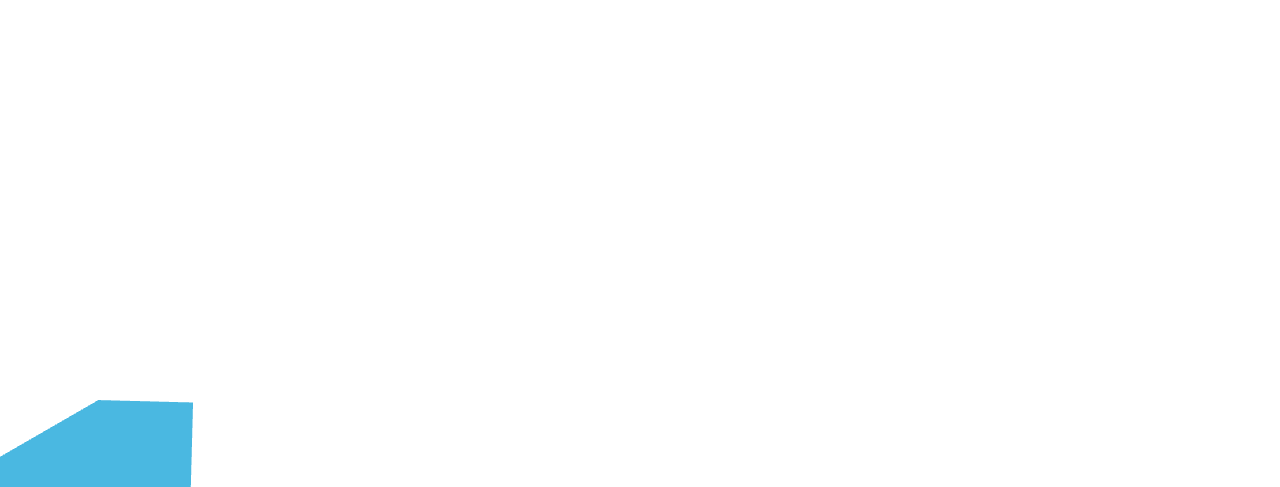
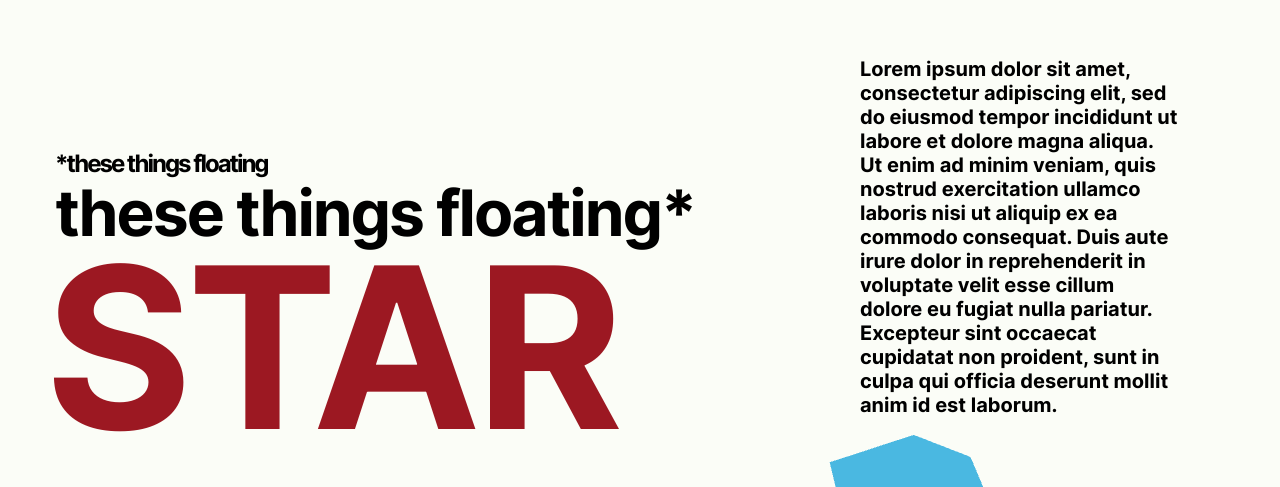
Before and after one commit to balraj-johal/ReactThreeFiber-Landing-Page, a React (Create React App) app in the folder fiber-landing-page/: page / in a window 1280 px wide. Shown: the part 313-800 px from the top of the page. Built offline with nearby package versions, Linux system fonts and the light colour scheme.

Commit message:
add some typography

```diff
--- a/fiber-landing-page/src/App.css
+++ /dev/null
@@ -1,4 +0,0 @@
-#root, html, body {
-  height: 100%;
-  width: 100%;
-}
--- a/fiber-landing-page/src/App.js
+++ b/fiber-landing-page/src/App.js
@@ -3,19 +3,25 @@ import React, { useRef, useState } from "react";
 import * as THREE from "three";
 import { Canvas, useFrame, useThree } from "@react-three/fiber";
 
-import "./App.css";
+import "./styles/App.css";
+import Typography from "./components/Typography";
 
 export default function App() {
     return (
-        <Canvas>
-            <Box />
-        </Canvas>
+        <>
+            <Typography />
+            <Canvas>
+                <Box />
+            </Canvas>
+        </>
     );
 }
 
 
 const INIT_HUE = 200;
 const END_HUE = 250;
+
+const FLOAT_SPEED = 0.05;
 
 function Box(props) {
     const box = useRef();
@@ -42,15 +48,12 @@ function Box(props) {
         setHue(newHue);
 
         //loop vertically
-        curr.position.y += 0.1;
+        curr.position.y += FLOAT_SPEED;
         if (curr.position.y > viewport.height / 1.5) {
-            // set at bottom
+            // set to bottom
             curr.position.y = -viewport.height / 1.5;
-
-            console.log(viewport.width)
             // randomise coords
             curr.position.x = (Math.random() * viewport.width) - viewport.width / 2;
-            console.log(curr.position.x)
         }
     })
 
--- /dev/null
+++ b/fiber-landing-page/src/components/Typography.js
@@ -0,0 +1,34 @@
+import React, {  } from "react";
+
+export default function Typography() {
+    return (
+        <div id="typography">
+            <Titles />
+            <Description />
+        </div>
+    );
+}
+
+function Titles(props) {
+    return(
+        <div id="titles">
+            <h1>STAR</h1>
+            <h2>these things floating*</h2>
+            <h3>*these things floating</h3>
+        </div>
+    )
+}
+function Description(props) {
+    return(
+        <p id="description">
+            Lorem ipsum dolor sit amet, consectetur adipiscing elit,
+            sed do eiusmod tempor incididunt ut labore et dolore magna
+            aliqua. Ut enim ad minim veniam, quis nostrud exercitation
+            ullamco laboris nisi ut aliquip ex ea commodo consequat.
+            Duis aute irure dolor in reprehenderit in voluptate velit
+            esse cillum dolore eu fugiat nulla pariatur. Excepteur
+            sint occaecat cupidatat non proident, sunt in culpa qui
+            officia deserunt mollit anim id est laborum.
+        </p>
+    )
+}
--- /dev/null
+++ b/fiber-landing-page/src/styles/App.css
@@ -0,0 +1,77 @@
+@font-face {
+  font-family: "Inter";
+  src: url("./Inter-VariableFont.ttf");
+}
+
+#root, html, body {
+  height: 100%;
+  width: 100%;
+  overflow: hidden;
+}
+
+#root {
+  background-color: #FBFDF7;
+}
+
+#typography {
+  position: absolute;
+  top: 0;
+  left: 0;
+  width: 100%;
+  height: 100%;
+  z-index: 10;
+  pointer-events: none;
+  background-color: transparent;
+  font-family: 'Inter', sans-serif;
+}
+
+#typography #description {
+  position: absolute;
+  right: 50px;
+  bottom: 50px;
+  margin-right: 50px;
+  width: 25%;
+  font-weight: bold;
+  font-size: 20px;
+}
+
+#typography #titles {
+  position: absolute;
+  bottom: 50px;
+  left: 50px;
+  display: -webkit-box;
+  display: -ms-flexbox;
+  display: flex;
+  -webkit-box-orient: vertical;
+  -webkit-box-direction: reverse;
+      -ms-flex-direction: column-reverse;
+          flex-direction: column-reverse;
+}
+
+#typography #titles h1, #typography #titles h2, #typography #titles h3 {
+  margin: 5px;
+}
+
+#typography #titles h3 {
+  font-size: 24px;
+  line-height: 24px;
+  letter-spacing: -2px;
+  margin-bottom: 0px;
+}
+
+#typography #titles h2 {
+  font-size: 64px;
+  line-height: 64px;
+  letter-spacing: -2px;
+  margin-bottom: 12.5px;
+}
+
+#typography #titles h1 {
+  letter-spacing: -5px;
+  line-height: 170px;
+  font-size: 225px;
+  font-weight: bold;
+  color: #9C1822;
+  margin-left: -5px;
+}
+/*# sourceMappingURL=App.css.map */
--- /dev/null
+++ b/fiber-landing-page/src/styles/App.scss
@@ -0,0 +1,70 @@
+@import "./colours";
+@import "./fonts";
+
+#root, html, body {
+  height: 100%;
+  width: 100%;
+  overflow: hidden;
+}
+
+#root {
+  background-color: $cream;
+}
+
+
+$offset: 50px;
+#typography {
+  position: absolute;
+  top: 0;
+  left: 0;
+  width: 100%;
+  height: 100%;
+  z-index: 10;
+
+  pointer-events: none;
+  background-color: transparent;
+  font-family: 'Inter', sans-serif;
+
+  #description {
+    position: absolute;
+    right: $offset;
+    bottom: $offset;
+    margin-right: 50px;
+    width: 25%;
+    font-weight: bold;
+    font-size: 20px;
+  }
+
+  #titles {
+    position: absolute;
+    bottom: $offset;
+    left: $offset;
+    display: flex;
+    flex-direction: column-reverse;
+
+    h1, h2, h3 {
+      margin: 5px;
+    }
+
+    h3 {
+      font-size: 24px;
+      line-height: 24px;
+      letter-spacing: -2px;
+      margin-bottom: 0px;
+    }
+    h2 {
+      font-size: 64px;
+      line-height: 64px;
+      letter-spacing: -2px;
+      margin-bottom: 12.5px;
+    }
+    h1 {
+      letter-spacing: -5px;
+      line-height: 170px;
+      font-size: 225px;
+      font-weight: bold;
+      color: $red;
+      margin-left: -5px;
+    }
+  }
+}
--- /dev/null
+++ b/fiber-landing-page/src/styles/_colours.scss
@@ -0,0 +1,4 @@
+$cream: #FBFDF7;
+$red: #9C1822;
+$lighter-blue: #AAC6E1;
+$darker-blue: #90A8CE;
--- /dev/null
+++ b/fiber-landing-page/src/styles/_fonts.scss
@@ -0,0 +1,4 @@
+@font-face {
+  font-family: "Inter";
+  src: url("./Inter-VariableFont.ttf");
+}
```
Also changed, not shown: fiber-landing-page/src/styles/Inter-VariableFont.ttf (added), 1 other file (tests, documents, lock files or other folders).
